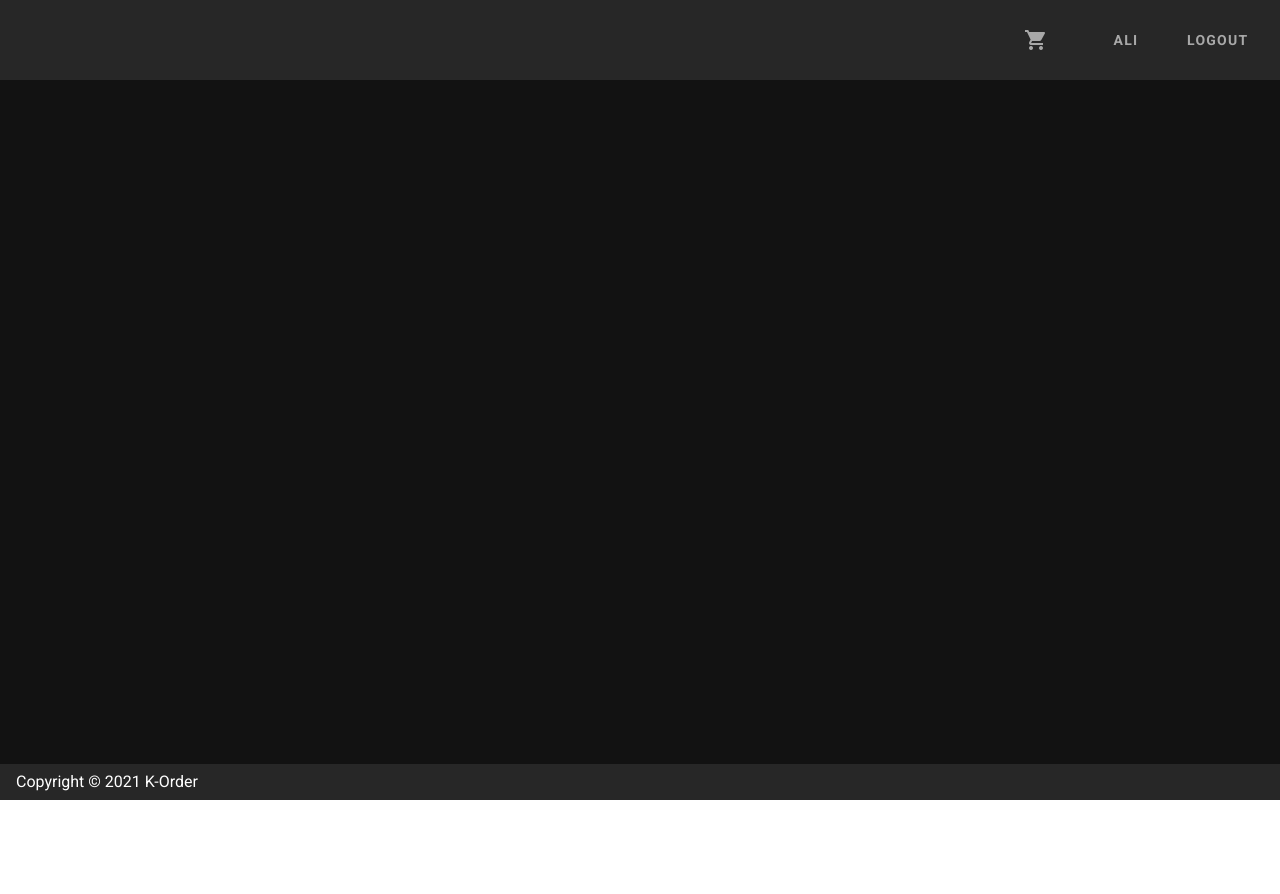
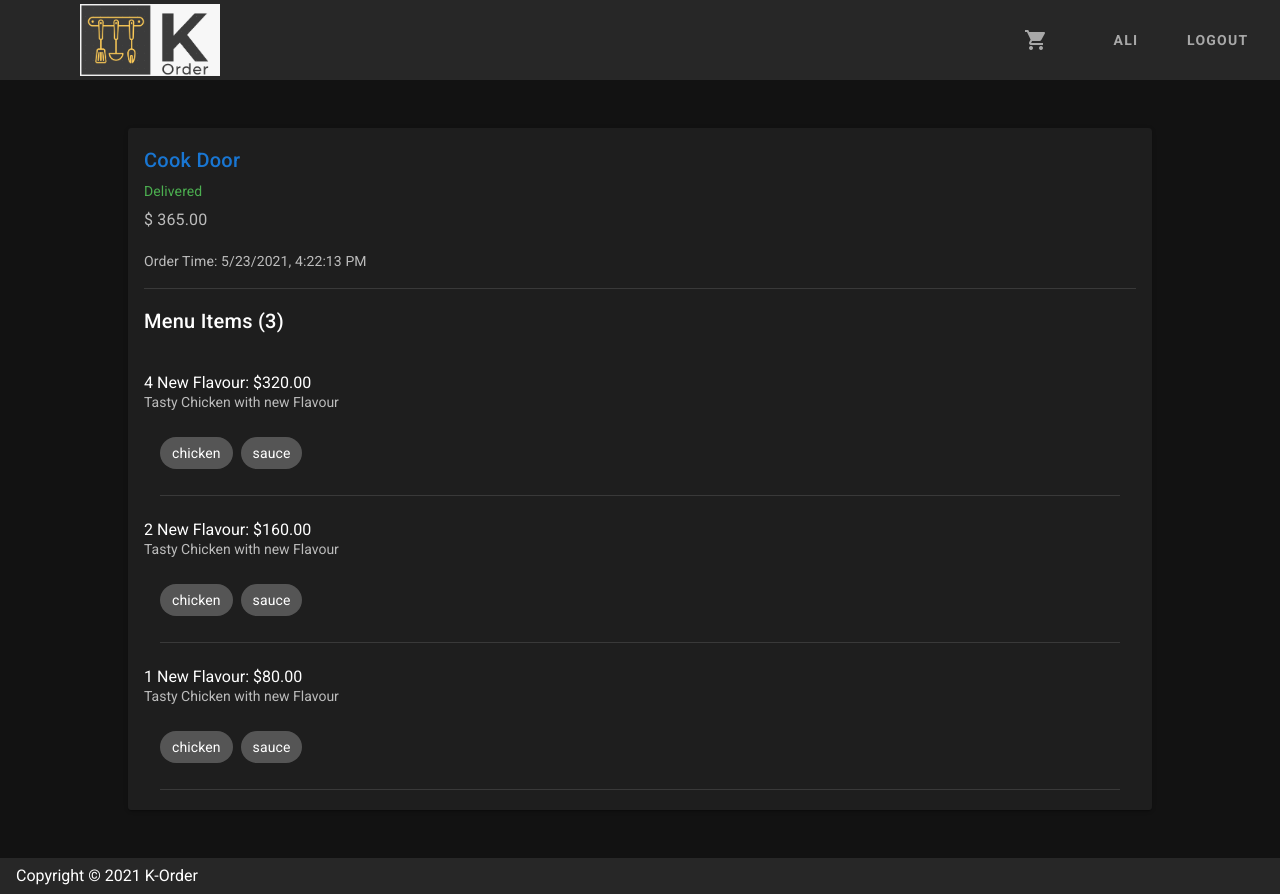
Before and after one commit to aaesmail/nuxt-k-order, a Nuxt app: page /my-orders/1 in a window 1280 px wide. Before the commit the page ends 800 px from the top, so only its background shows below. Built offline with nearby package versions, Linux system fonts and the light colour scheme.

Commit message:
Made: Orders page: my-orders Single Order Details: my-orders/:id

```diff
--- a/components/ChangeContact.vue
+++ b/components/ChangeContact.vue
@@ -1,5 +1,5 @@
 <template>
-  <v-container class="">
+  <v-container>
     <v-text-field
       v-model="address"
       :autofocus="true"
--- /dev/null
+++ b/components/MenuItem.vue
@@ -0,0 +1,33 @@
+<template>
+  <v-list-item>
+    <v-list-item-content>
+      <v-list-item-title v-html="title"></v-list-item-title>
+      <v-list-item-subtitle v-html="description"></v-list-item-subtitle>
+      <v-card-text>
+        <v-chip-group column>
+          <v-chip v-for="ing in ingredients" :key="ing">{{ ing }}</v-chip>
+        </v-chip-group>
+      </v-card-text>
+      <v-divider class="mx-4"></v-divider>
+    </v-list-item-content>
+  </v-list-item>
+</template>
+
+<script>
+export default {
+  props: ['name', 'quantity', 'ingredients', 'description', 'price'],
+
+  computed: {
+    title() {
+      return (
+        this.quantity +
+        ' ' +
+        this.name +
+        ': ' +
+        ' $' +
+        (this.price * this.quantity).toFixed(2)
+      )
+    },
+  },
+}
+</script>
--- /dev/null
+++ b/components/OrderListItem.vue
@@ -0,0 +1,37 @@
+<template>
+  <v-card class="mx-auto mb-5 text-center" max-width="50%">
+    <v-card-text>
+      <p
+        class="display-1"
+        :class="{ 'green--text': delivered, 'red--text': !delivered }"
+      >
+        {{ delivered ? 'Delivered' : 'Not Delivered' }}
+      </p>
+      <div>{{ restaurantName }}</div>
+      <p>Items: {{ menu.length }}</p>
+      <div class="primary--text">$ {{ price.toFixed(2) }}</div>
+    </v-card-text>
+    <v-card-actions>
+      <v-btn :to="'my-orders/' + id" text color="deep-purple accent-4">
+        Details
+      </v-btn>
+    </v-card-actions>
+  </v-card>
+</template>
+
+<script>
+export default {
+  props: ['id', 'date', 'delivered', 'restaurant', 'menu', 'price'],
+
+  data() {
+    return {
+      restaurantName: '',
+    }
+  },
+
+  created() {
+    // fetch restaurant name here
+    this.restaurantName = 'Cook Door'
+  },
+}
+</script>
--- a/pages/me.vue
+++ b/pages/me.vue
@@ -6,11 +6,13 @@
       <h1 class="display-2">Hi, {{ name }}!</h1>
     </v-container>
     <v-container
+      v-if="address"
       class="d-flex flex-column align-center justify-center text-center"
     >
       <h1 class="display-1">Address: {{ address }}</h1>
     </v-container>
     <v-container
+      v-if="phone"
       class="d-flex flex-column align-center justify-center text-center"
     >
       <h1 class="display-1">Phone Number: {{ phone }}</h1>
@@ -19,7 +21,9 @@
       class="d-flex mt-15 flex-column flex-md-row align-center align-md-baseline justify-space-around text-center"
     >
       <v-btn class="mb-5 mb-md-0" to="/my-orders">My Orders</v-btn>
-      <v-btn @click="changeContact">Edit Contact Info</v-btn>
+      <v-btn v-if="address && phone" @click="changeContact"
+        >Edit Contact Info</v-btn
+      >
     </v-container>
     <ChangeContact v-if="changingContact" @done="changeDone" />
   </v-container>
--- a/pages/my-orders.vue
+++ /dev/null
@@ -1,5 +0,0 @@
-<template>
-    <v-container>
-        <h1>my orders</h1>
-    </v-container>
-</template>
--- /dev/null
+++ b/pages/my-orders/_id.vue
@@ -0,0 +1,100 @@
+<template>
+  <v-card :loading="loading" class="mx-auto my-12" max-width="80%">
+    <template slot="progress">
+      <v-progress-linear
+        color="deep-purple"
+        height="10"
+        indeterminate
+      ></v-progress-linear>
+    </template>
+
+    <v-card-title
+      ><nuxt-link :to="'/restaurants/' + restaurant">{{
+        restaurantName
+      }}</nuxt-link></v-card-title
+    >
+
+    <v-card-text>
+      <v-row
+        align="center"
+        class="mx-0"
+        :class="{ 'green--text': delivered, 'red--text': !delivered }"
+      >
+        {{ delivered ? 'Delivered' : 'Not Delivered' }}
+      </v-row>
+
+      <div class="my-4 subtitle-1">$ {{ totalPrice.toFixed(2) }}</div>
+
+      <div>Order Time: {{ formatedDate }}</div>
+    </v-card-text>
+
+    <v-divider class="mx-4"></v-divider>
+
+    <v-card-title>Menu Items ({{ menuItems.length }})</v-card-title>
+
+    <v-list three-line>
+      <MenuItem
+        v-for="item in menuItems"
+        :key="item.id"
+        :name="item.name"
+        :quantity="item.quantity"
+        :ingredients="item.ingredients"
+        :description="item.description"
+        :price="item.price"
+      />
+    </v-list>
+  </v-card>
+</template>
+
+<script>
+export default {
+  data() {
+    return {
+      loading: false,
+      date: '2021-05-23T16:22:13.760Z',
+      delivered: true,
+      restaurant: '609ffe1de1136dc606c44d83',
+      restaurantName: 'Cook Door',
+      menuItems: [
+        {
+          quantity: 4,
+          id: '60a00df1687756dd400b69ef',
+          ingredients: ['chicken', 'sauce'],
+          name: 'New Flavour',
+          description: 'Tasty Chicken with new Flavour',
+          price: 80,
+        },
+        {
+          quantity: 2,
+          id: '60aa71a176b1dcf302a8b34a',
+          ingredients: ['chicken', 'sauce'],
+          name: 'New Flavour',
+          description: 'Tasty Chicken with new Flavour',
+          price: 80,
+        },
+        {
+          quantity: 1,
+          id: '60aa71df7kb1dcf30da8b34b',
+          ingredients: ['chicken', 'sauce'],
+          name: 'New Flavour',
+          description: 'Tasty Chicken with new Flavour',
+          price: 80,
+        },
+      ],
+      totalPrice: 365,
+    }
+  },
+
+  computed: {
+    formatedDate() {
+      return new Date(this.date).toLocaleString()
+    },
+  },
+}
+</script>
+
+<style scoped>
+a {
+  text-decoration: none;
+}
+</style>
--- /dev/null
+++ b/pages/my-orders/index.vue
@@ -0,0 +1,59 @@
+<template>
+  <v-container>
+    <OrderListItem
+      v-for="order in orders"
+      :key="order.id"
+      :id="order.id"
+      :date="order.date"
+      :delivered="order.delivered"
+      :restaurant="order.restaurant"
+      :menu="order.menuItems"
+      :price="order.totalPrice"
+    />
+  </v-container>
+</template>
+
+<script>
+export default {
+  data() {
+    return {
+      orders: [
+        {
+          date: '2021-05-23T16:22:13.760Z',
+          delivered: true,
+          restaurant: '609ffe1de1136dc606c44d83',
+          menuItems: [
+            {
+              quantity: 4,
+              menuItem: '60a00df1687756dd400b69ef',
+            },
+            {
+              quantity: 2,
+              menuItem: '60aa71a176b1dcf30da8b34a',
+            },
+            {
+              quantity: 1,
+              menuItem: '60aa71df76b1dcf30da8b34b',
+            },
+          ],
+          totalPrice: 365,
+          id: '60aa81386ba3fafde998545c',
+        },
+        {
+          date: '2021-05-23T16:22:13.760Z',
+          delivered: false,
+          restaurant: '609ffe1de1136dc606c44d83',
+          menuItems: [
+            {
+              quantity: 10,
+              menuItem: '60a00df1687756dd400b69ef',
+            },
+          ],
+          totalPrice: 550,
+          id: '60aa81fe6ba3fafde998545d',
+        },
+      ],
+    }
+  },
+}
+</script>
```
